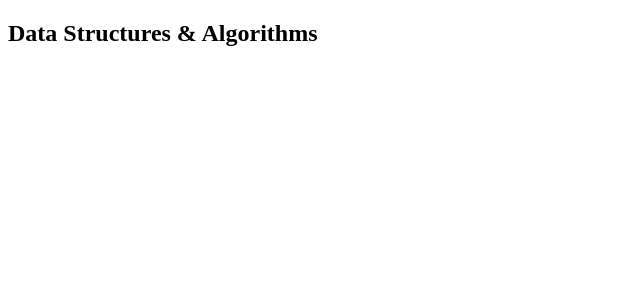
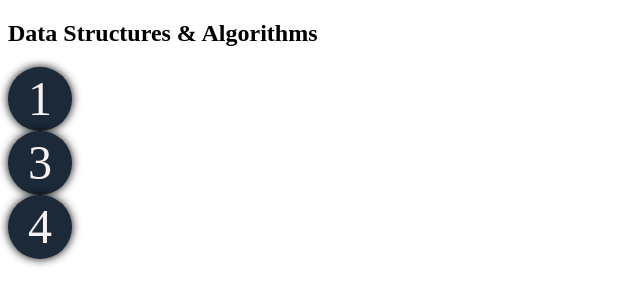
Before and after one commit to samp-reston/algo-visualiser, a React (Create React App) app: page / in a window 1280 px wide. Shown: the top 304 px of the page, without its empty margins (0-640 px from the left). Built offline with nearby package versions, Linux system fonts and the light colour scheme.

Commit message:
Created supporting Tree component and tests

```diff
--- a/src/App.tsx
+++ b/src/App.tsx
@@ -1,10 +1,16 @@
 import Header from "./components/Header/Header"
 import Node from "./components/data-structures/BinarySearchTree/Node"
+import Tree from "./components/data-structures/BinarySearchTree/Tree"
 
 function App() {
   return (
     <>
       <Header />
+      <Tree>
+        <Node value={1} />
+        <Node value={3} />
+        <Node value={4} />
+      </Tree>
     </>
   )
 }
--- a/src/components/data-structures/BinarySearchTree/Node.tsx
+++ b/src/components/data-structures/BinarySearchTree/Node.tsx
@@ -1,6 +1,6 @@
 import { useEffect, useState } from "react"
 
-interface BinarySearchTreeNode {
+export interface BinarySearchTreeNode {
   value: any;
   left?: null | ConnectedNode;
   right?: null | ConnectedNode;
--- /dev/null
+++ b/src/components/data-structures/BinarySearchTree/Tree.tsx
@@ -0,0 +1,18 @@
+import React from 'react'
+import BinarySearchTreeNode from './Node'
+
+interface TreeProps {
+  children: JSX.Element | JSX.Element[]
+}
+
+function Tree({ children }: TreeProps) {
+  console.log(children);
+
+  return (
+    <div data-testid="bst-tree">
+      {children}
+    </div>
+  )
+}
+
+export default Tree
```
Also changed, not shown: 1 other file (tests, documents, lock files or other folders).
